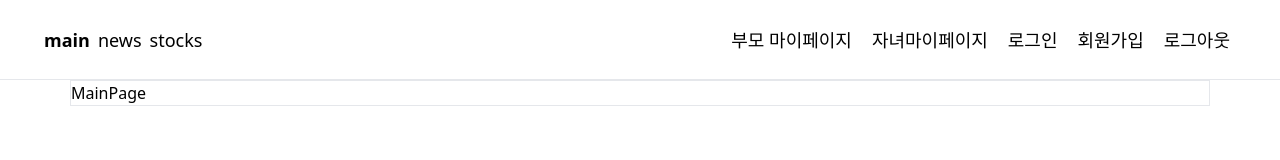
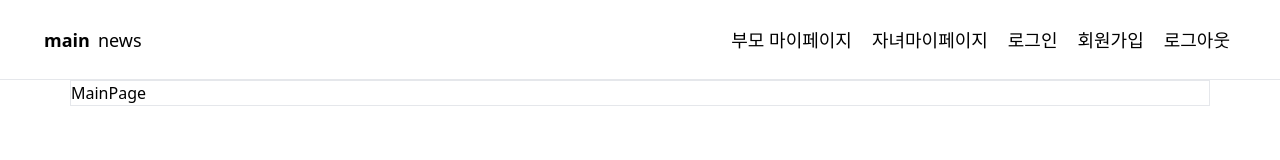
Before and after one commit to minimoneymanymo/minimoneymanymo, a React (Vite) app in the folder FE/minimoneymanymo/: page / in a window 1280 px wide. Shown: the top 160 px of the page. Built offline with nearby package versions, Linux system fonts and the light colour scheme.

Commit message:
Revert "Merge branch 'feat/fe/34-매수컴포넌트만들기' into 'master'"
This reverts merge request !6

```diff
--- a/FE/minimoneymanymo/src/App.tsx
+++ b/FE/minimoneymanymo/src/App.tsx
@@ -10,7 +10,6 @@ import ParentPageLayout from "@/layouts/ParentPageLayout"
 import ParentChildrenPageLayout from "@/layouts/ParentChildrenPageLayout"
 import ChildPageLayout from "@/layouts/ChildPageLayout"
 import MainPageLayout from "@/layouts/MainLayout"
-import StockDetailLayout from "./layouts/StockDetailLayout"
 function App() {
   return (
     <Routes>
@@ -18,11 +17,7 @@ function App() {
         <Route index element={<MainPage />} />
         <Route path="login" element={<LoginPage />} />
         <Route path="sign-up" element={<SignUpPage />} />
-        <Route path="/stocks" element={<StockDetailLayout />}>
 
-
-
-        </Route>
         <Route path="/news" element={<NewsPage />} />
         <Route path="/parent" element={<ParentPageLayout />}>
           <Route path="my-wallet" element={<Temp />} />
--- a/FE/minimoneymanymo/src/components/common/header/Navbar.tsx
+++ b/FE/minimoneymanymo/src/components/common/header/Navbar.tsx
@@ -12,11 +12,6 @@ const NavItemList = (): JSX.Element => {
       id: itemId++,
       category: "news",
       to: "/news",
-    },
-    {
-      id: itemId++,
-      category: "stocks",
-      to: "/stocks",
     },
   ]
   return (
--- a/FE/minimoneymanymo/src/layouts/StockDetailLayout.tsx
+++ /dev/null
@@ -1,15 +0,0 @@
-import React from "react"
-import {Outlet} from "react-router-dom"
-
-const StockDetailLayout: React.FC = () => {
-  return (
-    <div className="min-h-screen">
-      <main className=" border w-[1140px]  h-full mx-auto flex">
-      StockDetailLayout
-        <Outlet></Outlet>
-      </main>
-    </div>
-  )
-}
-
-export default StockDetailLayout
--- a/FE/minimoneymanymo/src/pages/stock/BuyPage.tsx
+++ /dev/null
@@ -1,5 +0,0 @@
-function BuyPage(): JSX.Element {
-    return <>BuyPage</>
-  }
-
-  export default BuyPage
```
